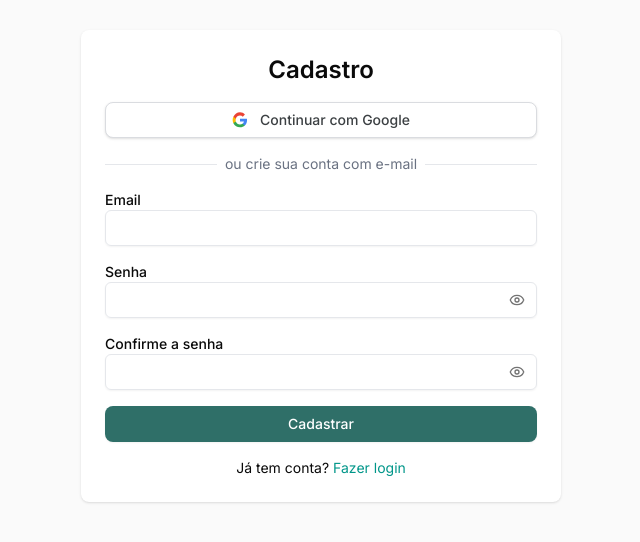
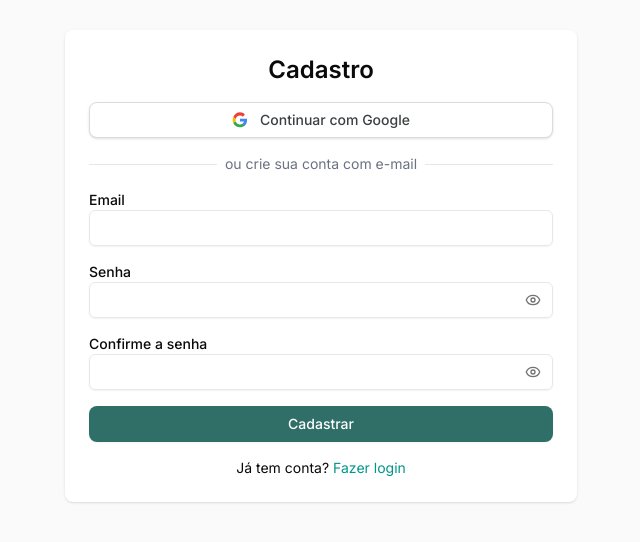
Before and after one commit to Evoluke/agent-plugandplay, a Next.js app: page /signup in a window 1280 px wide. Shown: the part 134-676 px from the top of the page, without its empty margins (319-959 px from the left). Built offline with nearby package versions, Linux system fonts and the light colour scheme; no server answers.

Commit message:
Allow auth forms to scroll on small screens

```diff
--- a/src/app/forgot-password/page.tsx
+++ b/src/app/forgot-password/page.tsx
@@ -30,8 +30,8 @@ export default function ForgotPasswordPage() {
   };
 
   return (
-    <div className="fixed inset-0 flex items-center justify-center bg-[#FAFAFA]">
-      <div className="w-full px-4 sm:max-w-md md:max-w-lg">
+    <div className="min-h-screen bg-[#FAFAFA] flex items-center justify-center px-4 py-12">
+      <div className="w-full sm:max-w-md md:max-w-lg">
         <form
           onSubmit={handleSubmit}
           className="w-full bg-white rounded-lg shadow p-6 space-y-4"
@@ -59,8 +59,8 @@ export default function ForgotPasswordPage() {
             Voltar ao login
           </Link>
         </p>
-      </form>
+        </form>
+      </div>
     </div>
-  </div>
   );
 }
--- a/src/app/login/page.tsx
+++ b/src/app/login/page.tsx
@@ -101,8 +101,8 @@ export default function LoginPage() {
   };
 
   return (
-    <div className="fixed inset-0 flex flex-col items-center justify-center bg-[#FAFAFA]">
-      <div className="w-full px-4 sm:max-w-md md:max-w-lg">
+    <div className="min-h-screen bg-[#FAFAFA] flex items-center justify-center px-4 py-12">
+      <div className="w-full sm:max-w-md md:max-w-lg">
         <Image
           src="/logo.png"
           alt="Evoluke logo"
--- a/src/app/signup/page.tsx
+++ b/src/app/signup/page.tsx
@@ -82,8 +82,8 @@ export default function SignupPage() {
   };
 
   return (
-    <div className="fixed inset-0 flex items-center justify-center bg-[#FAFAFA]">
-      <div className="w-full px-4 sm:max-w-md md:max-w-lg">
+    <div className="min-h-screen bg-[#FAFAFA] flex items-center justify-center px-4 py-12">
+      <div className="w-full sm:max-w-md md:max-w-lg">
         <form
           onSubmit={handleSubmit}
           className="w-full bg-white rounded-lg shadow p-6 space-y-4"
@@ -178,8 +178,8 @@ export default function SignupPage() {
             Fazer login
           </Link>
         </p>
-      </form>
+        </form>
+      </div>
     </div>
-  </div>
   );
 }
```
Lines whose indentation alone changed are shown as unchanged.
